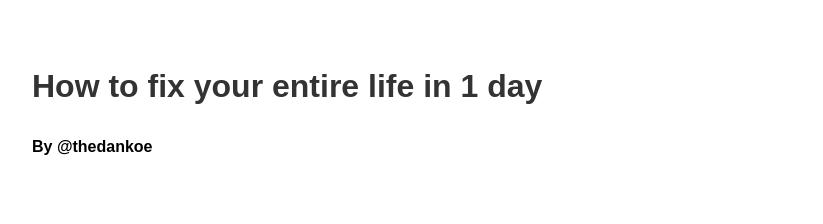
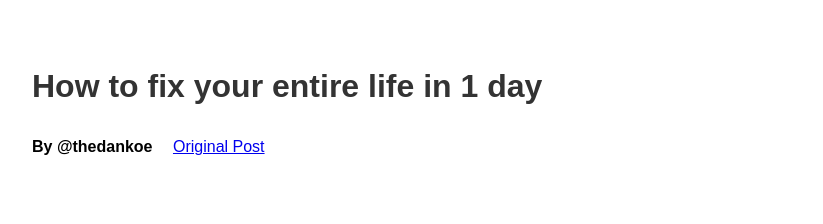
Before and after one commit to andna/bookeds, a plain HTML site: page index.html in a window 1280 px wide. Shown: the top 224 px of the page, without its empty margins (228-1051 px from the left). Drawn offline with Linux system fonts and the light colour scheme.

Commit message:
add original post

```diff
--- a/index.html
+++ b/index.html
@@ -72,12 +72,18 @@
         li {
             margin: 8px 0;
         }
+
+        p a{
+            margin-left: 16px;
+        }
     </style>
 </head>
 <body>
     <div class="container">
         <h1>How to fix your entire life in 1 day</h1>
-        <p><strong>By @thedankoe</strong></p>
+        <p><strong>By @thedankoe</strong>
+            <a href="https://x.com/thedankoe/status/2010751592346030461" target="_blank">Original Post</a>
+        </p>
         <br />
         <h2>0 – Introduction</h2>
         <p>If you're anything like me, you think new years resolutions are stupid.</p>
```
